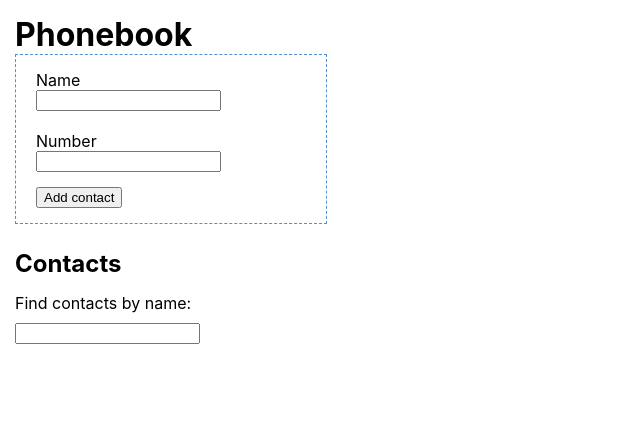
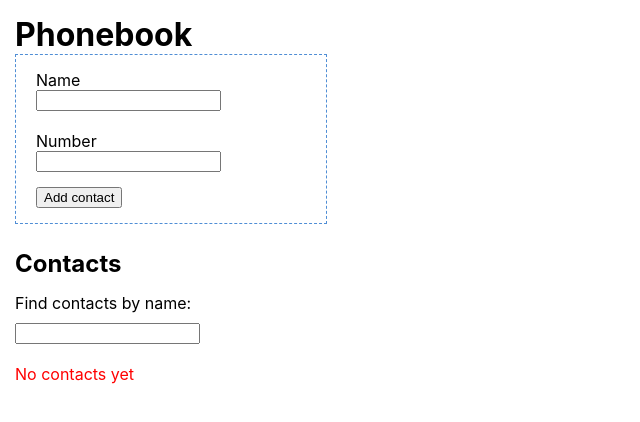
Before and after one commit to Aleksandr-Bondarenko/goit-react-hw-08-phonebook, a React (Create React App) app: page / in a window 1280 px wide. Shown: the top 422 px of the page, without its empty margins (0-640 px from the left). Built offline with nearby package versions, Linux system fonts and the light colour scheme.

Commit message:
adds ability by read-write data to local storage

```diff
--- a/package.json
+++ b/package.json
@@ -1,8 +1,8 @@
 {
-  "name": "goit-react-hw-02-phonebook",
+  "name": "goit-react-hw-03-phonebook",
   "version": "0.1.0",
   "private": true,
-  "homepage": "https://Aleksandr-Bondarenko.github.io/goit-react-hw-02-phonebook",
+  "homepage": "https://Aleksandr-Bondarenko.github.io/goit-react-hw-03-phonebook",
   "dependencies": {
     "@testing-library/jest-dom": "^5.14.1",
     "@testing-library/react": "^11.2.7",
--- a/src/App.js
+++ b/src/App.js
@@ -15,6 +15,26 @@ class App extends Component {
     //   { id: "id-4", name: "Annie Copeland", number: "227-91-26" },
     // ],
   };
+
+  getSavedContacts = () => {
+    if (localStorage.getItem("contacts") === null) {
+      localStorage.setItem("contacts", JSON.stringify([]));
+    }
+    return JSON.parse(localStorage.getItem("contacts"));
+  };
+
+  componentDidMount() {
+    console.log("ComponentDidMount-read contacts from LocalStorage");
+    console.log(this.getSavedContacts());
+    if (this.getSavedContacts()) {
+      this.setState({ contacts: this.getSavedContacts() });
+    }
+  }
+
+  componentDidUpdate() {
+    console.log("ComponentDidUpdate - rewrite LocalStorage");
+    localStorage.setItem("contacts", JSON.stringify(this.state.contacts));
+  }
 
   onSubmitContactForm = (data) => {
     if (this.state.contacts.find((contact) => contact.name === data.name)) {
@@ -57,8 +77,12 @@ class App extends Component {
         <ContactForm onSubmit={this.onSubmitContactForm} />
         <h2 className="listTitle">Contacts</h2>
         <Filter onChange={this.handleContactsFilter} value={filter} />
-        {visibleContacts.length === 0 && filter.length > 0 ? (
-          <p className="notifyText">No results for your search</p>
+        {visibleContacts.length === 0 ? (
+          <p className="notifyText">
+            {filter.length > 0
+              ? "No results for your search"
+              : "No contacts yet"}
+          </p>
         ) : (
           <ContactsList
             contacts={visibleContacts}
```
